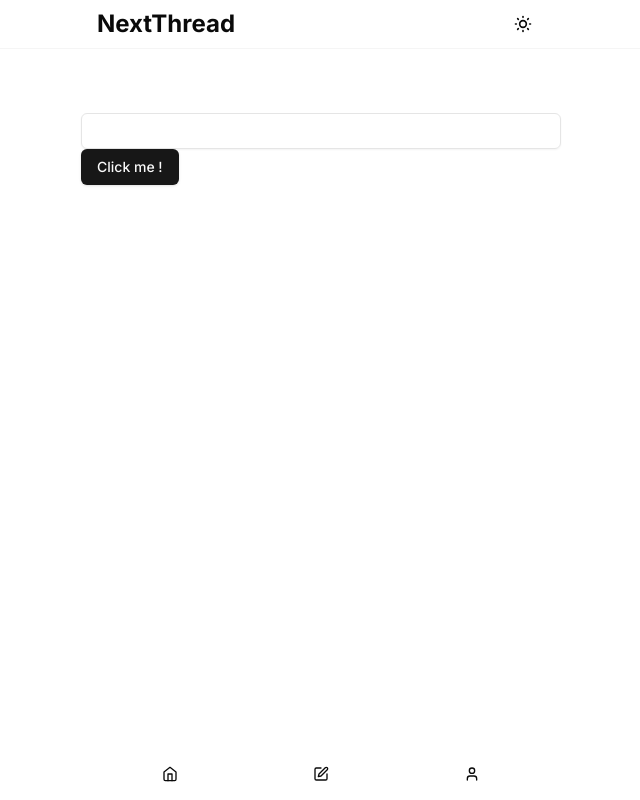
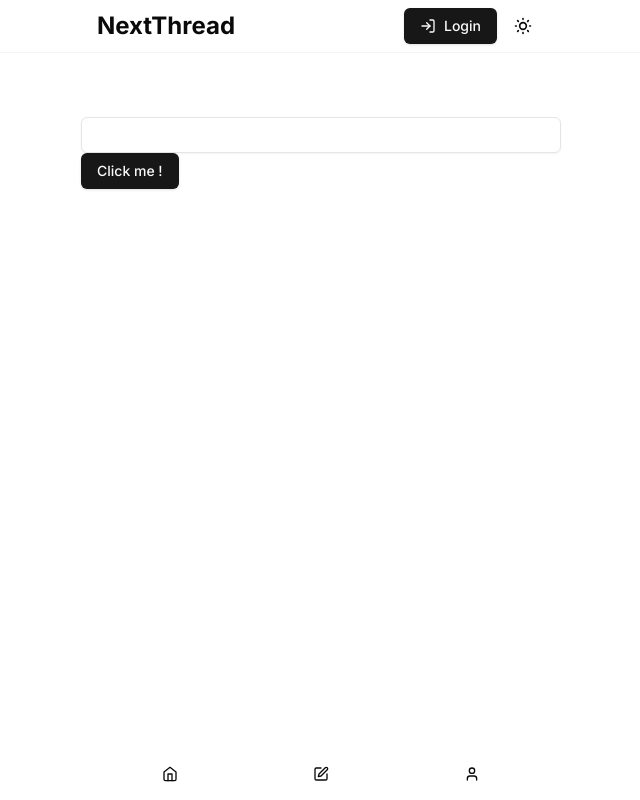
Before and after one commit to Yooo31/nextthread, a Next.js app: page / in a window 1280 px wide. Shown: the whole page, without its empty margins (319-959 px from the left). Built offline with nearby package versions, Linux system fonts and the light colour scheme.

Commit message:
Signin button

```diff
--- a/src/feature/layout/Header.tsx
+++ b/src/feature/layout/Header.tsx
@@ -1,3 +1,4 @@
+import { LoginButton } from '@/src/feature/layout/auth/LoginButton'
 import { ThemeToggle } from '@/src/theme/ThemeToggle'
 import React from 'react'
 
@@ -6,6 +7,7 @@
     <header className='border-b border-b-accent'>
       <div className="container flex items-center py-2 max-w-lg m-auto gap-1">
         <h2 className="text-2xl font-bold mr-auto">NextThread</h2>
+        <LoginButton />
         <ThemeToggle />
       </div>
     </header>
--- /dev/null
+++ b/src/feature/layout/auth/LoginButton.tsx
@@ -0,0 +1,17 @@
+'use client';
+
+import { Button } from '@/components/ui/button'
+import { signIn } from 'next-auth/react'
+import { LogIn } from 'lucide-react'
+import React from 'react'
+
+export const LoginButton = () => {
+  return (
+    <Button onClick={() => {
+      signIn();
+    }}>
+      <LogIn className='mr-2 h-4 w-4' />
+      <span>Login</span>
+    </Button>
+  )
+}
```
Also changed, not shown: 2 other files (tests, documents, lock files or other folders).
